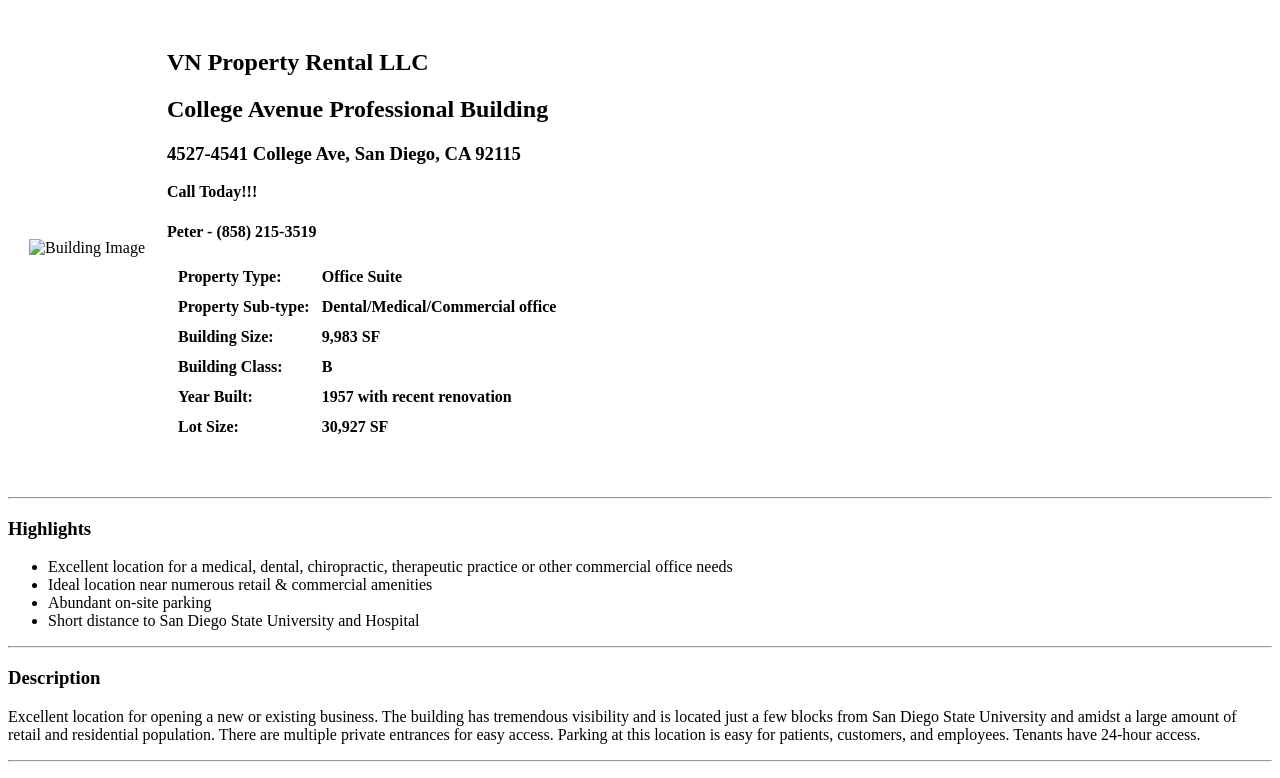
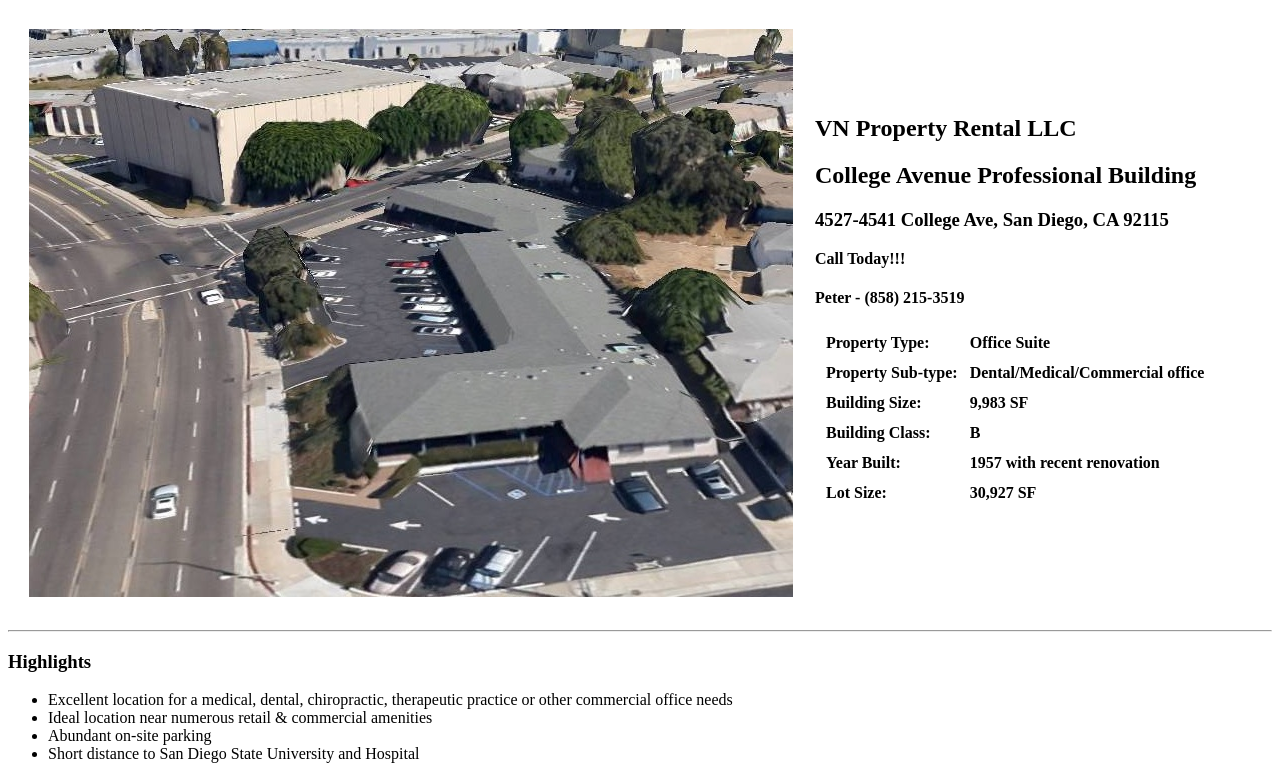
Before and after one commit to lhtnguyen1/test, a plain HTML site: page index.html in a window 1280 px wide. Shown: the top 778 px of the page. Drawn offline with Linux system fonts and the light colour scheme.

Commit message:
Update index.html

```diff
--- a/index.html
+++ b/index.html
@@ -9,7 +9,7 @@
 <body>
   <table cellspacing=20>
     <tr>
-      <td><img src="image/Building2.jpg" alt="Building Image"></td>
+      <td><img src="Building2.jpg" alt="Building Image"></td>
       <td>
         <h2>VN Property Rental LLC</h2>
         <h2>College Avenue Professional Building</h2>
```
